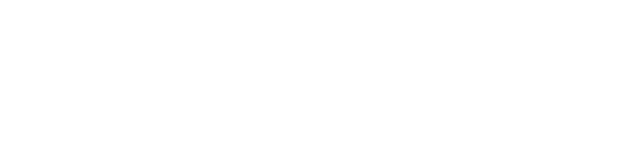
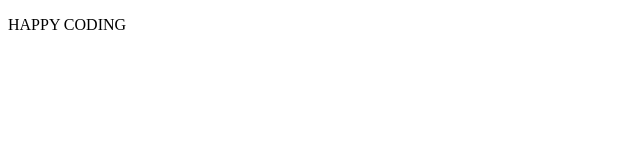
Before and after one commit to swadhin1237/TO-DEVELOP-A-PROJECT, a plain HTML site: page index.html in a window 1280 px wide. Shown: the whole page, without its empty margins (0-640 px from the left). Drawn offline with Linux system fonts and the light colour scheme.

Commit message:
HAPPY CODING

```diff
--- a/index.html
+++ b/index.html
@@ -6,5 +6,7 @@
     <meta name="viewport" content="width=device-width, initial-scale=1.0" />
     <title>TO-DEVELOP-A-PROJECT</title>
   </head>
-  <body></body>
+  <body>
+    <p>HAPPY CODING</p>
+  </body>
 </html>
```
